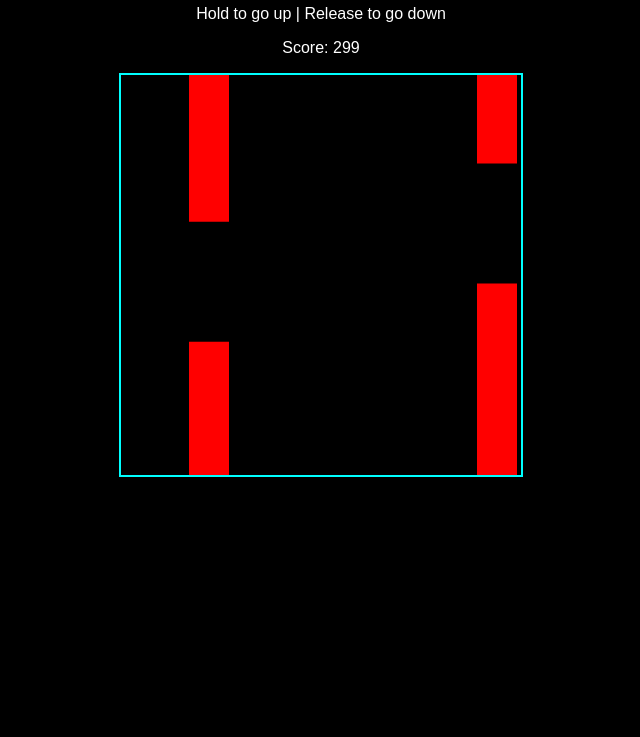
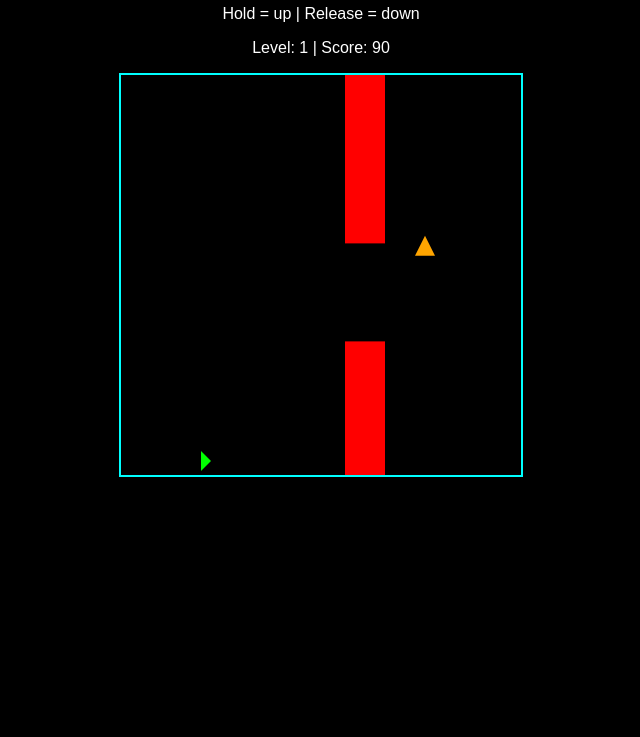
Before and after one commit to norivr12-rgb/nori-game-site, a plain HTML site: page wave.html in a window 1280 px wide. Shown: the part 63-800 px from the top of the page, without its empty margins (319-959 px from the left). Drawn offline with Linux system fonts and the light colour scheme.

Commit message:
Rename game to Wave Levels and add level system

```diff
--- a/wave.html
+++ b/wave.html
@@ -1,7 +1,7 @@
 <!DOCTYPE html>
 <html>
 <head>
-  <title>Wave Game</title>
+  <title>Wave Levels</title>
   <meta name="viewport" content="width=device-width, initial-scale=1.0">
 
   <style>
@@ -17,17 +17,17 @@
     canvas {
       display: block;
       margin: auto;
+      border: 2px solid cyan;
       background: #000;
-      border: 2px solid cyan;
     }
   </style>
 </head>
 
 <body>
 
-<h2>⚡ Wave Game</h2>
-<p>Hold to go up | Release to go down</p>
-<p>Score: <span id="score">0</span></p>
+<h2>⚡ Wave Levels</h2>
+<p>Hold = up | Release = down</p>
+<p>Level: <span id="level">1</span> | Score: <span id="score">0</span></p>
 
 <canvas id="game" width="400" height="400"></canvas>
 
@@ -35,57 +35,86 @@
 const canvas = document.getElementById("game");
 const ctx = canvas.getContext("2d");
 
-let player = { x: 80, y: 200, size: 10 };
-let velocity = 0;
-let holding = false;
-
-let obstacles = [];
-let score = 0;
+let player, holding, velocity;
+let obstacles, spikes;
+let score, level;
+let levelLength;
 
 // controls
 document.addEventListener("keydown", e => {
   if (e.key === " ") holding = true;
 });
-
 document.addEventListener("keyup", e => {
   if (e.key === " ") holding = false;
 });
-
 canvas.addEventListener("touchstart", () => holding = true);
 canvas.addEventListener("touchend", () => holding = false);
 
-// spawn obstacles
-function spawnObstacle() {
-  let gap = 120;
-  let topHeight = Math.random() * 200;
+// START / RESET LEVEL
+function startLevel() {
+  player = { x: 80, y: 200, size: 10 };
+  velocity = 0;
+  holding = false;
 
-  obstacles.push({
-    x: 400,
-    top: topHeight,
-    bottom: topHeight + gap,
-    width: 40
-  });
+  obstacles = [];
+  spikes = [];
+
+  score = 0;
+  levelLength = 2000 + level * 500;
+
+  generateMap();
 }
 
-// game loop
+// RANDOM MAP GENERATION
+function generateMap() {
+  for (let x = 400; x < levelLength; x += 200) {
+
+    let gap = 100 - level * 2;
+    if (gap < 60) gap = 60;
+
+    let top = Math.random() * 200;
+
+    obstacles.push({
+      x: x,
+      top: top,
+      bottom: top + gap,
+      width: 40
+    });
+
+    // add spikes randomly
+    if (Math.random() < 0.6) {
+      spikes.push({
+        x: x + 80,
+        y: Math.random() * 350
+      });
+    }
+  }
+}
+
+// DRAW SPIKE
+function drawSpike(x, y) {
+  ctx.beginPath();
+  ctx.moveTo(x, y);
+  ctx.lineTo(x + 10, y + 20);
+  ctx.lineTo(x - 10, y + 20);
+  ctx.closePath();
+  ctx.fill();
+}
+
+// GAME LOOP
 function update() {
   ctx.clearRect(0, 0, 400, 400);
 
-  // wave movement
-  if (holding) {
-    velocity = -4;
-  } else {
-    velocity = 4;
-  }
-
+  // movement
+  velocity = holding ? -4 : 4;
   player.y += velocity;
 
   // draw player
   ctx.fillStyle = "lime";
   ctx.beginPath();
   ctx.moveTo(player.x, player.y);
-  ctx.lineTo(player.x + player.size, player.y + player.size);
-  ctx.lineTo(player.x, player.y + player.size * 2);
+  ctx.lineTo(player.x + 10, player.y + 10);
+  ctx.lineTo(player.x, player.y + 20);
   ctx.closePath();
   ctx.fill();
 
@@ -94,37 +123,65 @@ function update() {
   obstacles.forEach(o => {
     o.x -= 4;
 
-    // top block
     ctx.fillRect(o.x, 0, o.width, o.top);
-
-    // bottom block
     ctx.fillRect(o.x, o.bottom, o.width, 400);
 
     // collision
     if (
       player.x < o.x + o.width &&
-      player.x + player.size > o.x &&
-      (player.y < o.top || player.y + player.size * 2 > o.bottom)
+      player.x + 10 > o.x &&
+      (player.y < o.top || player.y + 20 > o.bottom)
     ) {
-      alert("💥 Game Over! Score: " + score);
-      location.reload();
+      gameOver();
     }
   });
 
-  obstacles = obstacles.filter(o => o.x > -50);
+  // spikes
+  ctx.fillStyle = "orange";
+  spikes.forEach(s => {
+    s.x -= 4;
+    drawSpike(s.x, s.y);
+
+    if (
+      player.x < s.x + 10 &&
+      player.x + 10 > s.x &&
+      player.y < s.y + 20 &&
+      player.y + 20 > s.y
+    ) {
+      gameOver();
+    }
+  });
 
   // bounds
   if (player.y < 0 || player.y > 400) {
-    alert("💥 Game Over! Score: " + score);
-    location.reload();
+    gameOver();
   }
 
-  score++;
+  score += 2;
+
+  // LEVEL COMPLETE
+  if (score > levelLength) {
+    level++;
+    document.getElementById("level").innerText = level;
+    startLevel();
+  }
+
   document.getElementById("score").innerText = score;
 }
 
+// GAME OVER
+function gameOver() {
+  alert("💥 Game Over! Level: " + level);
+  level = 1;
+  document.getElementById("level").innerText = level;
+  startLevel();
+}
+
+// START GAME
+level = 1;
+startLevel();
+
 setInterval(update, 1000/60);
-setInterval(spawnObstacle, 1200);
 </script>
 
 </body>
```
